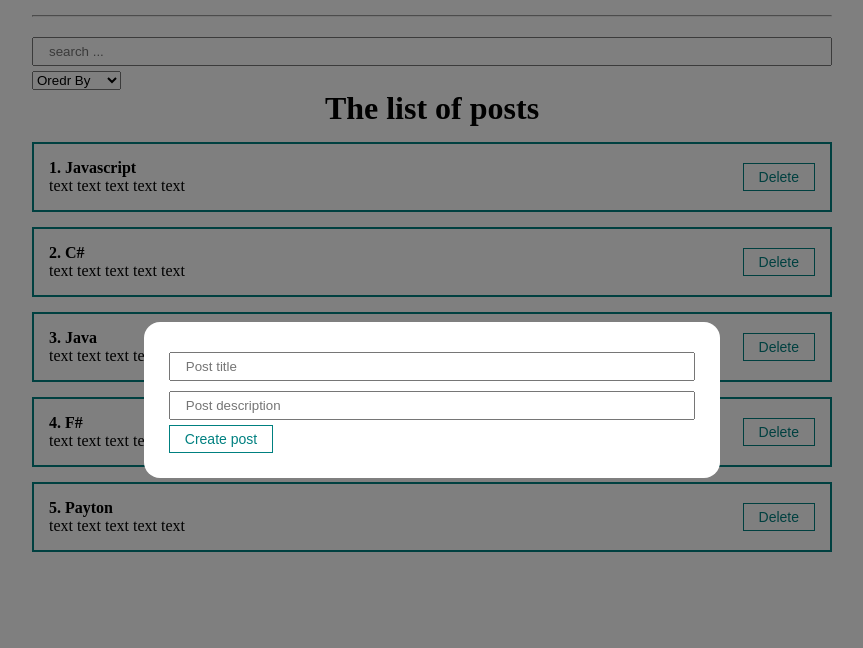
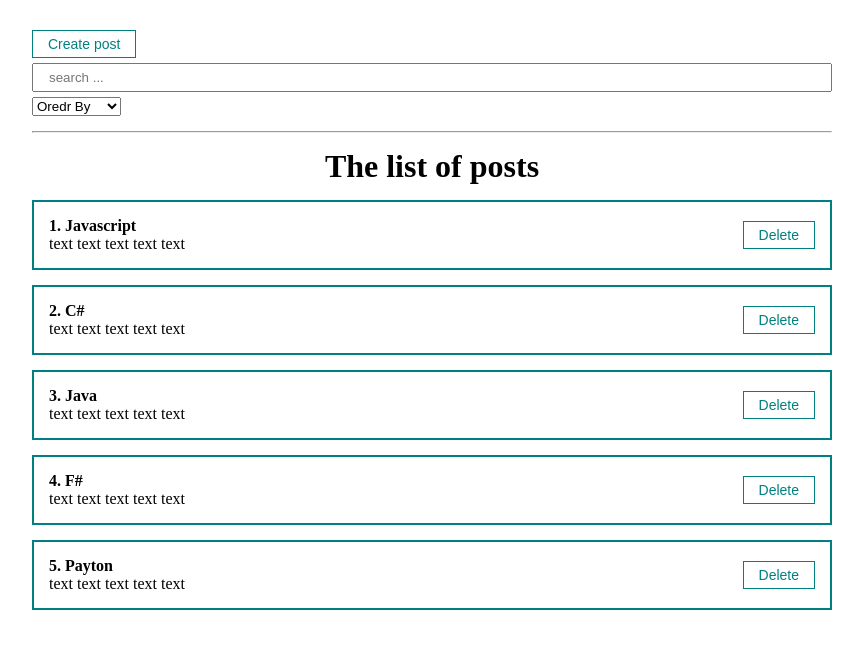
Before and after one commit to mneiter/react-post-app, a React (Create React App) app: page / in a window 1280 px wide. Shown: the top 648 px of the page, without its empty margins (208-1071 px from the left). Built offline with nearby package versions, Linux system fonts and the light colour scheme.

Commit message:
add additional functionality to modal component

```diff
--- a/src/App.jsx
+++ b/src/App.jsx
@@ -3,6 +3,7 @@ import {v4 as uuidv4} from 'uuid'
 import PostFilter from './components/Post/PostFilter';
 import PostForm from './components/Post/PostForm';
 import PostList from './components/Post/PostList';
+import MyButton from './components/UI/button/MyButton';
 import MyModal from './components/UI/modal/MyModal';
 
 import './styles/App.css';
@@ -17,7 +18,8 @@ function App() {
       {id: uuidv4(), title: 'Payton', body: 'text text text text text'}
     ]);
 
-    const [filter, setFilter] = useState({sort: '', query: ''})
+  const [filter, setFilter] = useState({sort: '', query: ''})
+  const [isModalVisible, setIsModalVisible] = useState(false)
 
   const sorteadPosts = useMemo(() => {
     if(filter.sort)
@@ -33,6 +35,7 @@ function App() {
 
   const createPost = newPost => {
     setPosts([...posts, newPost]);
+    setIsModalVisible(false);
   }
 
   const removePost = post => {
@@ -41,11 +44,14 @@ function App() {
 
   return (
     <div className="App">
-      <MyModal>
+      <MyButton style={{marginTop: 30}} onClick={() => setIsModalVisible(true) }>
+        Create post
+      </MyButton>
+      <MyModal visible={isModalVisible} setVisible={setIsModalVisible} >
         <PostForm createPost={createPost} />
       </MyModal>
+      <PostFilter filetr={filter} setFilter={setFilter} />
       <hr style={{margin: '15px 0'}}/>
-      <PostFilter filetr={filter} setFilter={setFilter} />
       <PostList removePost={removePost} posts={sortedAndSearchedPosts} title="The list of posts" />
     </div>
   );
--- a/src/components/UI/modal/MyModal.jsx
+++ b/src/components/UI/modal/MyModal.jsx
@@ -1,10 +1,18 @@
 import React from 'react'
 import cl from './MyModal.module.css'
 
-const MyModal = ({children}) => {
+const MyModal = ({children, visible, setVisible}) => {
+
+    const rootClasses = [cl.myModal];
+    if(visible)
+    {
+        rootClasses.push(cl.active);
+    }
+
+
   return (
-    <div className={[cl.myModal, cl.active].join(' ')}>
-        <div className={cl.myModalContent}>
+    <div className={rootClasses.join(' ')} onClick={() => setVisible(false)}>
+        <div className={cl.myModalContent} onClick={(e) => e.stopPropagation()}>
             {children}
         </div>
     </div>
```
